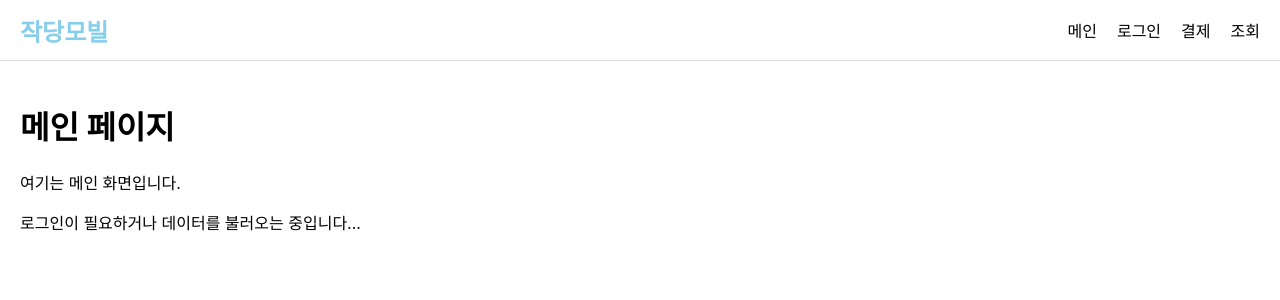
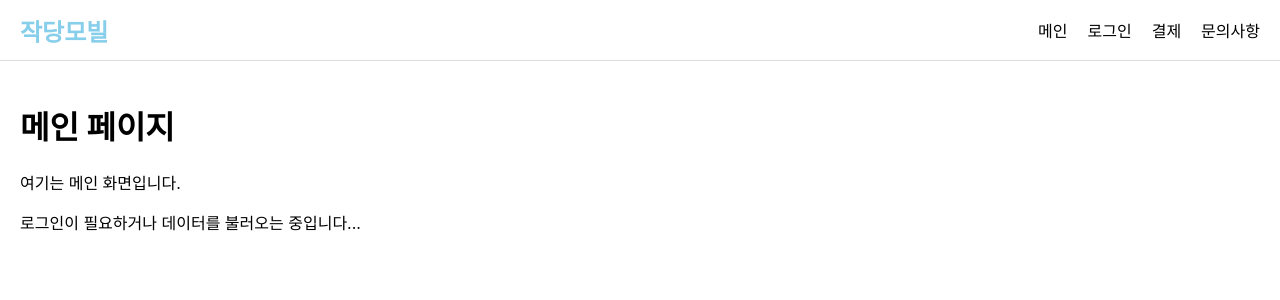
Before and after one commit to SK-Shielders-Final-Project/FrontEnd-Web-, a React (Create React App) app: page / in a window 1280 px wide. Shown: the top 300 px of the page. Built offline with nearby package versions, Linux system fonts and the light colour scheme; no server answers.

Commit message:
feat: 문의 사항 메뉴 이름 수정

```diff
--- a/src/Layout.js
+++ b/src/Layout.js
@@ -24,7 +24,7 @@ const Layout = () => {
           <Link to="/payment" className="nav-item">결제</Link>
 
           {/* path="inquiry" 과 연결 */}
-          <Link to="/inquiry" className="nav-item">조회</Link>
+          <Link to="/inquiry" className="nav-item">문의사항</Link>
         </nav>
 
       </header>
```
